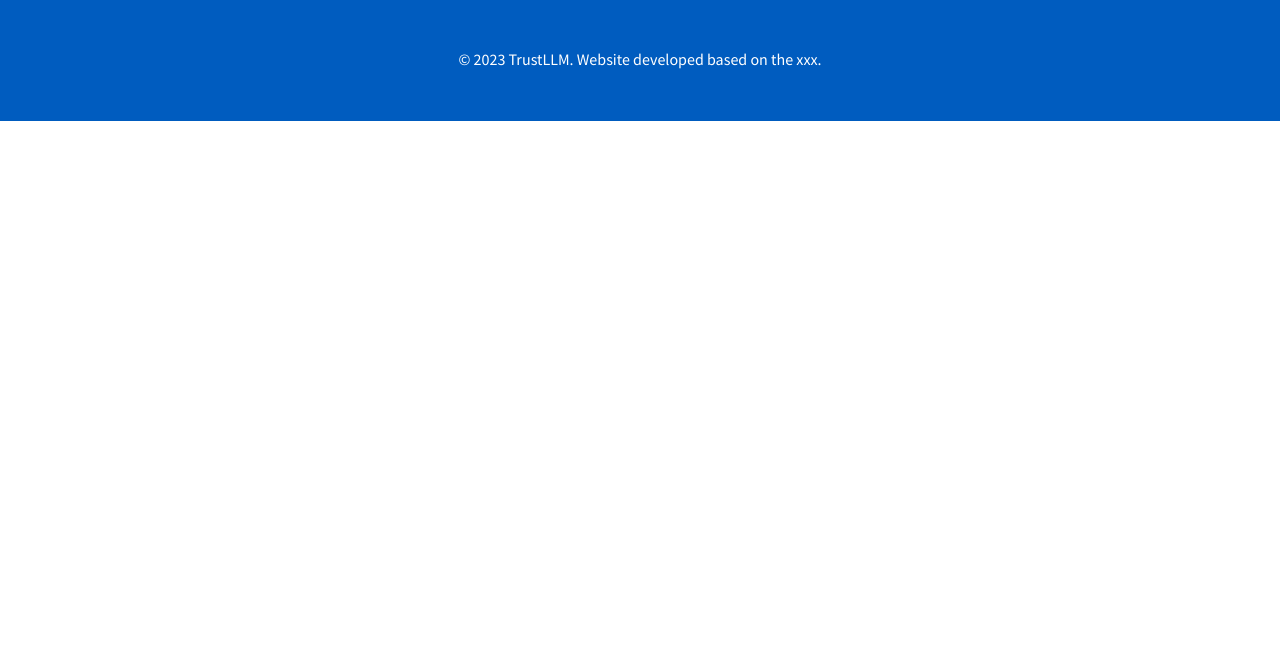
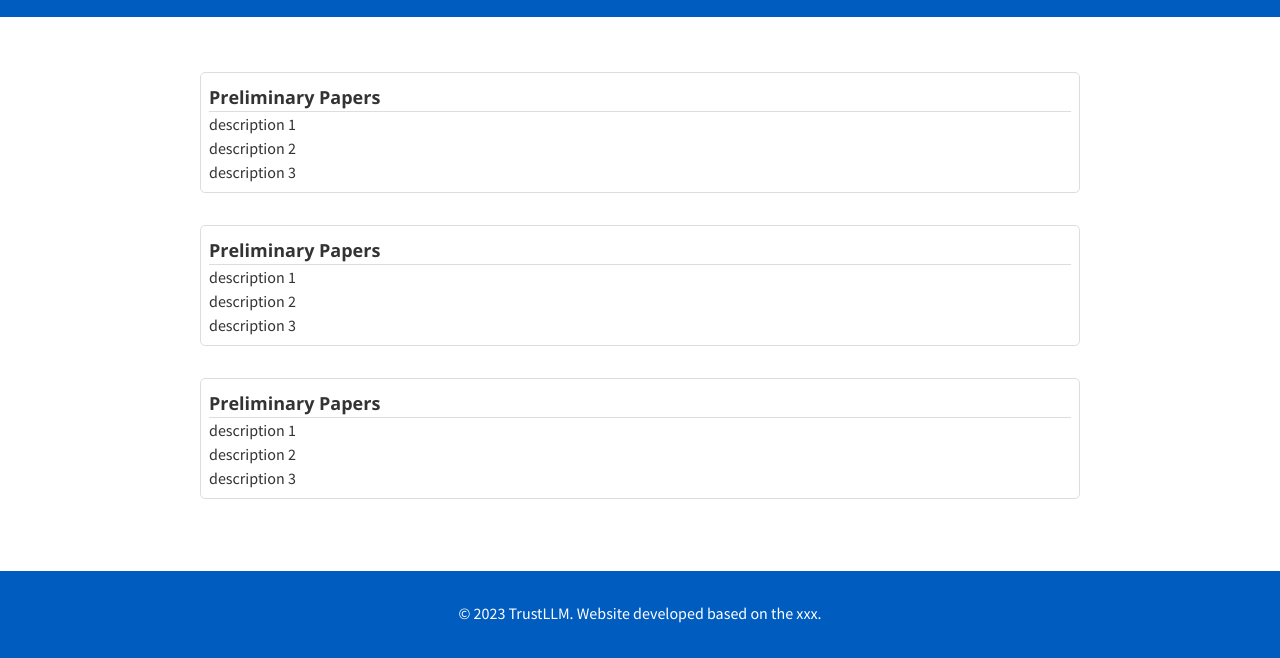
Before and after one commit to TrustLLMBenchmark/TrustLLM-Website, a plain HTML site: page work.html in a window 1280 px wide. Shown: the part 276-934 px from the top of the page. Before the commit the page ends 800 px from the top, so only its background shows below. Drawn offline with nearby package versions, Linux system fonts and the light colour scheme.

Commit message:
update work

```diff
--- a/css/frame.css
+++ b/css/frame.css
@@ -1357,7 +1357,31 @@ ol.nested>li:before {
 .add-bottom-margin-large {
   margin-bottom: 30px;
 }
-
+.work-paper-group {
+  border: #ddd solid 1px;
+  border-radius: 5px;
+  padding: 0.5em;
+  margin-bottom: 2em;
+}
+.work-paper-group p {
+  border-bottom: #ddd 1px solid;
+  font-size: 18px;
+  color: #333333;
+  margin: 3px 0 0 0;
+  padding: 0;
+  font-weight: bold;
+  font-family: 'Open Sans', Helvetica, Arial, sans-serif;
+}
+.work-paper-group a {
+  text-decoration: none;
+  color: #333;
+}
+.work-frame {
+  margin-top: 5px;
+  transition: .3s ease-in-out;
+  max-height: 30em;
+  overflow: hidden;
+}
 @media screen and (min-width: 900px) {
   .flex-item-stretch {
     flex: 1;
--- a/work.html
+++ b/work.html
@@ -45,7 +45,6 @@
   </div>
 
 
-
   <div class="banner">
     <div class="banner-table flex-column">
       <div class="flex-row">
@@ -61,9 +60,33 @@
     </div>
   </div>
 
-
-
-
+  <div class="content-container">
+    <div class="content">
+        <div class="content-table flex-column">
+        <div class="work-frame">
+        <div class = "text">
+          <div class="work-paper-group">
+            <p>Preliminary Papers</p>
+            <a href="">description 1</a><br>
+            <a href="">description 2</a><br>
+            <a href="">description 3</a><br>
+          </div>
+          <div class="work-paper-group">
+            <p>Preliminary Papers</p>
+            <a href="">description 1</a><br>
+            <a href="">description 2</a><br>
+            <a href="">description 3</a><br>
+          </div>
+          <div class="work-paper-group">
+            <p>Preliminary Papers</p>
+            <a href="">description 1</a><br>
+            <a href="">description 2</a><br>
+            <a href="">description 3</a><br>
+          </div>
+        </div>
+        </div>
+        </div>
+    </div>
     <div class="footer-container"></div>
   </div>
 </body>
```
